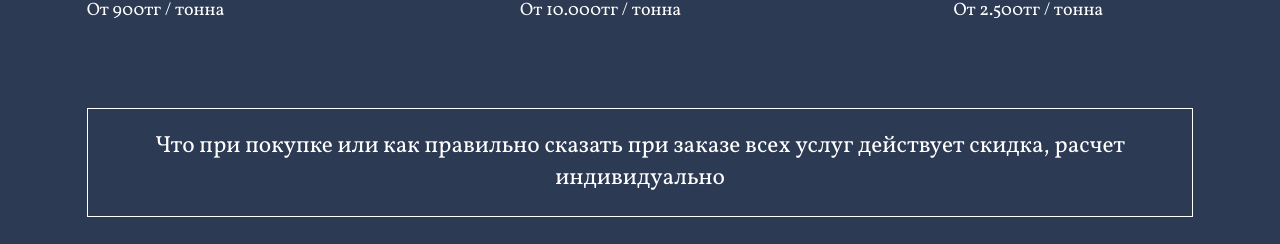
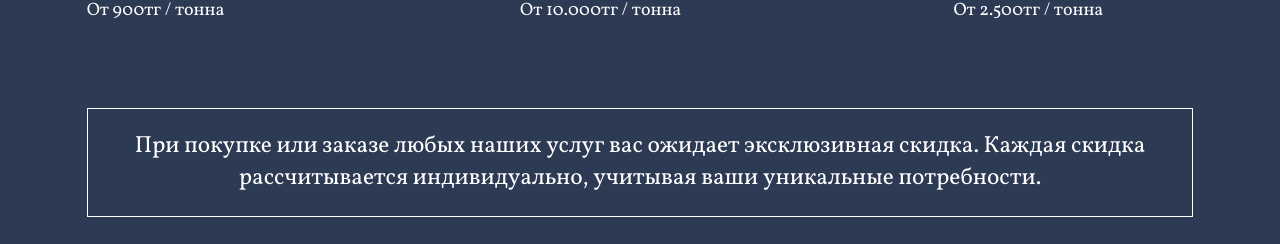
Before and after one commit to k1ngsterr1/sharbakty, a React (Create React App) app: page /home in a window 1280 px wide. Shown: the part 3335-3579 px from the top of the page. Built offline with nearby package versions, Linux system fonts and the light colour scheme.

Commit message:
Version 1.5.0

```diff
--- a/src/screens/ServicesScreen/ServicesScreen.tsx
+++ b/src/screens/ServicesScreen/ServicesScreen.tsx
@@ -184,8 +184,9 @@ const ServicesScreen = () => {
           </div>
           <div className="discount-container mt64 text-center">
             <span className="discount-text">
-              Что при покупке или как правильно сказать при заказе всех услуг
-              действует скидка, расчет индивидуально{" "}
+              При покупке или заказе любых наших услуг вас ожидает эксклюзивная
+              скидка. Каждая скидка рассчитывается индивидуально, учитывая ваши
+              уникальные потребности.
             </span>
             {/* <span className="discount-price">250.000гт</span> */}
           </div>
```
